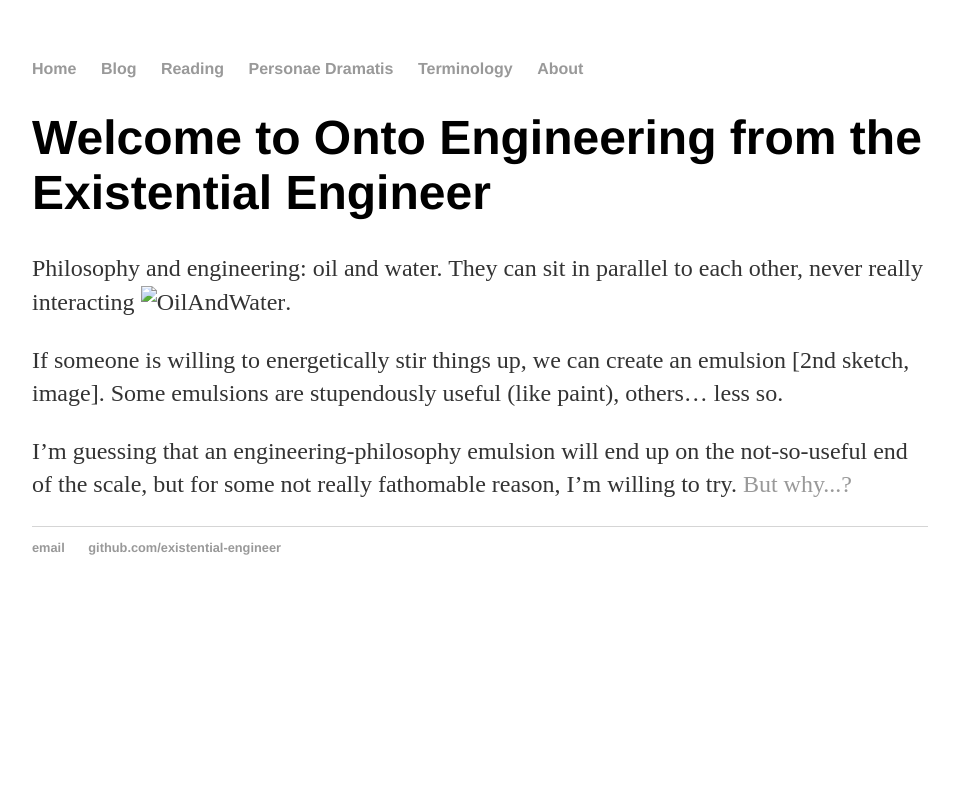
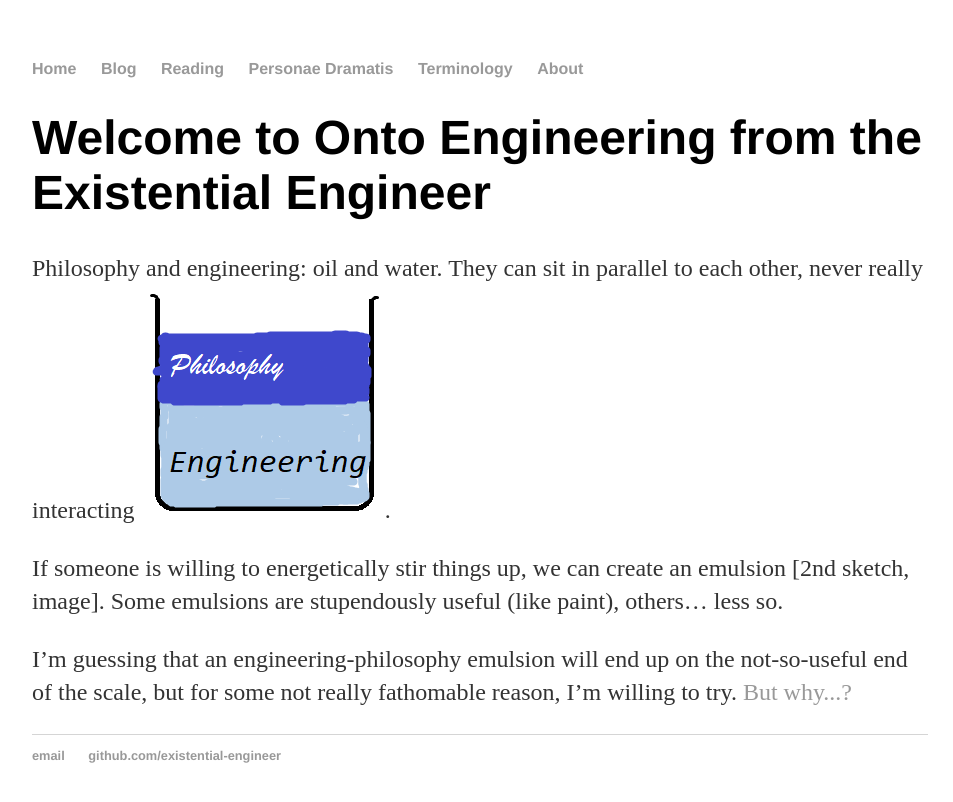
Before and after one commit to existential-engineer/existential-engineer.github.io, a Jekyll site: the page built from index.html, in a window 1280 px wide. Shown: the top 802 px of the page, without its empty margins (160-1113 px from the left). Built offline with Jekyll 4.4.1, drawn with Linux system fonts in a browser that asks for light colours.

Commit message:
Updated and hopefully corrected the image link in html on the home page

```diff
--- a/index.html
+++ b/index.html
@@ -4,7 +4,7 @@ title: Onto Engineering
 ---
 <div class="blurb">
         <h1>Welcome to Onto Engineering from the Existential Engineer</h1>
-        <p>Philosophy and engineering: oil and water. They can sit in parallel to each other, never really interacting <img src="_assets/_images/OilAndWater.png" alt="OilAndWater">.</p>
+        <p>Philosophy and engineering: oil and water. They can sit in parallel to each other, never really interacting <img src="/images/OilAndWater.png" alt="OilAndWater" />.</p>
         <p>If someone is willing to energetically stir things up, we can create an emulsion [2nd sketch, image]. Some emulsions are stupendously useful (like paint), others… less so.</p>
         <p>I’m guessing that an engineering-philosophy emulsion will end up on the not-so-useful end of the scale, but for some not really fathomable reason, I’m willing to try. <a href="/about">But why...?</a></p>
 </div><!-- /.blurb -->
```
